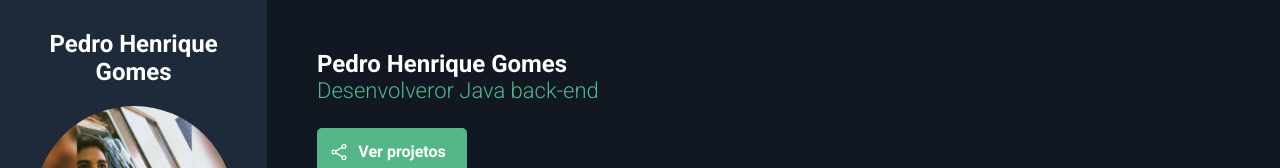
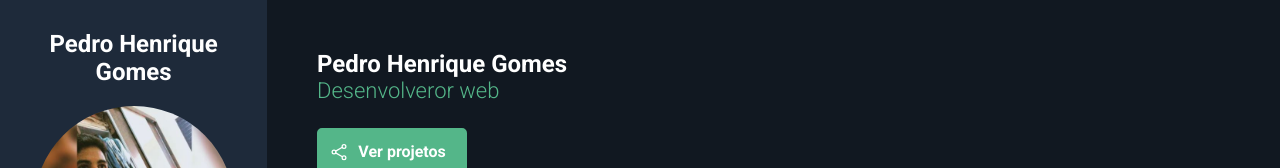
Before and after one commit to PedroHenrique0121/PedroHenrique0121.github.io, a plain HTML site: page index.html in a window 1280 px wide. Shown: the top 168 px of the page. Drawn offline with nearby package versions, Linux system fonts and the light colour scheme.

Commit message:
atualizando apresentação  do perfil

```diff
--- a/index.html
+++ b/index.html
@@ -39,7 +39,7 @@
 
         <section id="about-container">
             <h1 id="name">Pedro Henrique Gomes</h1>
-            <p id="title"><spa class="highlight">Desenvolveror Java back-end </span></p>
+            <p id="title"><spa class="highlight">Desenvolveror web </span></p>
             <p class="description"></p>
             <a href="https://github.com/PedroHenrique0121?tab=repositories" id="btn-projects">
                 <ion-icon name="share-social-outline"></ion-icon>
```
